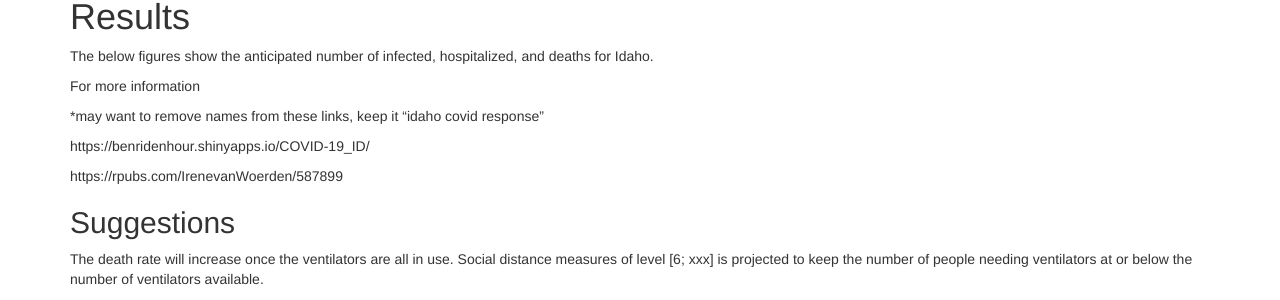
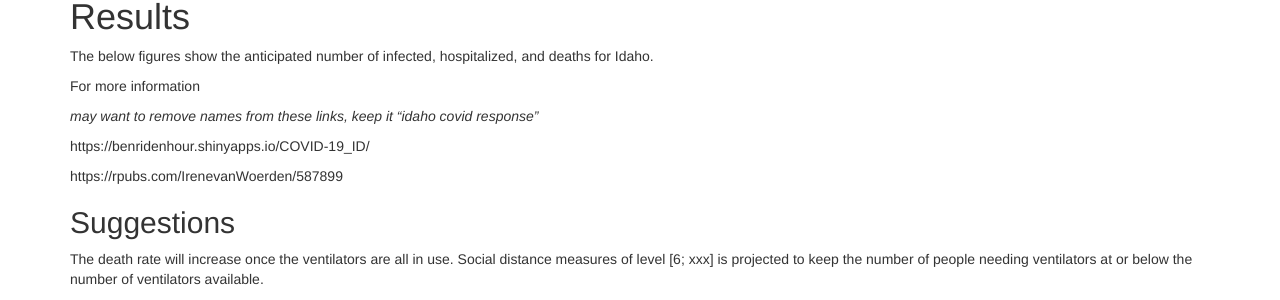
Before and after one commit to magbenji/summary, a Jekyll site: the page built from index.md, in a window 1280 px wide and 900 px high, scrolled down 1730 px. Shown: the part 381-681 px from the top of the window. Built offline with Jekyll 4.4.1, drawn with Linux system fonts in a browser that asks for light colours.

```diff
--- a/index.md
+++ b/index.md
@@ -60,7 +60,7 @@ The below figures show the anticipated number of infected, hospitalized, and dea
 
 For more information
 
-*may want to remove names from these links, keep it "idaho covid response"
+*may want to remove names from these links, keep it "idaho covid response"*
 
 https://benridenhour.shinyapps.io/COVID-19_ID/
 
```
